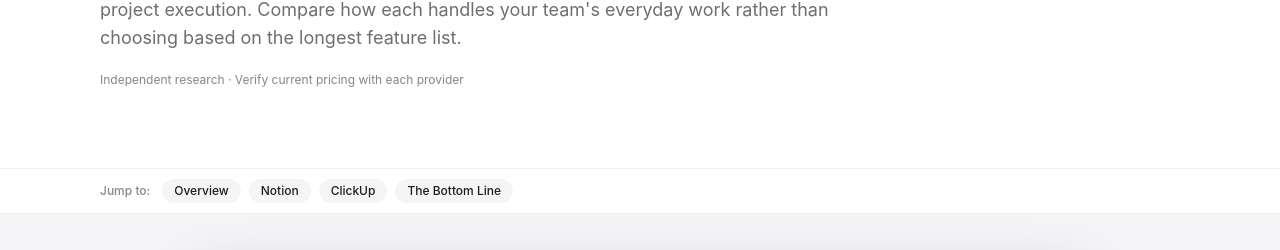
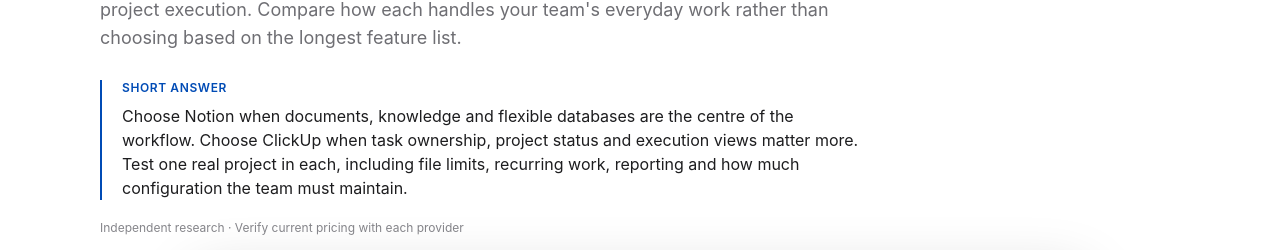
Before and after one commit to LinukaBandara/StackPick, a Next.js app: page /best/notion-vs-clickup in a window 1280 px wide. Shown: the part 427-677 px from the top of the page. Built offline with nearby package versions, Linux system fonts and the light colour scheme; no server answers.

Commit message:
Add a direct answer summary to notion-vs-clickup guide

```diff
--- a/app/best/notion-vs-clickup/page.tsx
+++ b/app/best/notion-vs-clickup/page.tsx
@@ -13,6 +13,7 @@ export default function Page() {
       title="Notion vs ClickUp"
       slug="notion-vs-clickup"
       intro="Notion and ClickUp overlap, but they start from different work models. Notion connects documents, knowledge and flexible databases; ClickUp is organized around tasks and project execution. Compare how each handles your team's everyday work rather than choosing based on the longest feature list."
+      quickAnswer="Choose Notion when documents, knowledge and flexible databases are the centre of the workflow. Choose ClickUp when task ownership, project status and execution views matter more. Test one real project in each, including file limits, recurring work, reporting and how much configuration the team must maintain."
       pricingNote="Both products change plan limits and feature access over time. Verify current member, guest, storage, automation, reporting and AI allowances on the exact plan. Include migration effort and the time needed to maintain a customized workspace in your comparison."
       tools={[
         { name: "Notion", bestFor: "Teams that organize work around documents, internal knowledge and flexible databases", freeOption: "Check current personal, team, guest, file and collaboration limits.", tradeoff: "It keeps briefs and project context together, but the team must design its own task conventions, reminders and reporting.", url: "https://www.notion.com/" },
```
